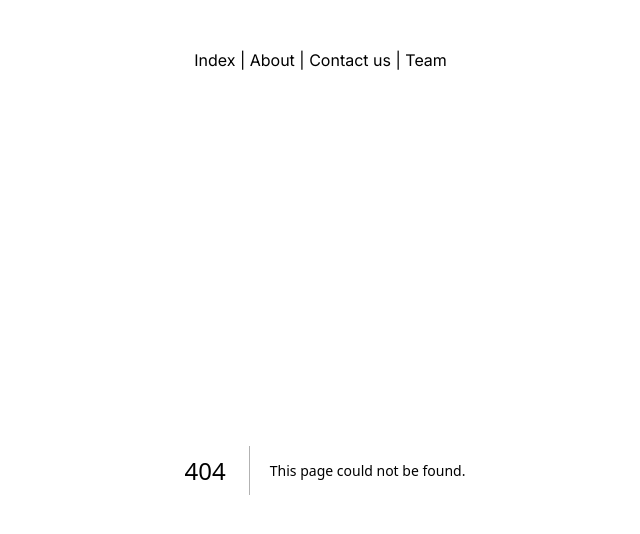
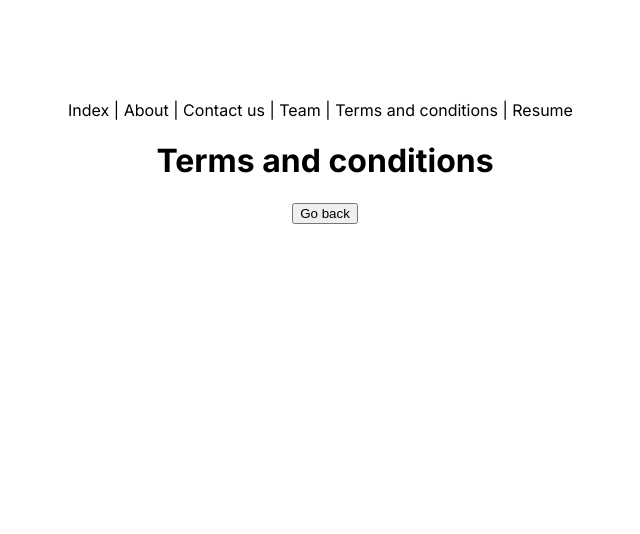
Before and after one commit to kasir-barati/my-nextjs-journey, a Next.js app: page /terms-and-conditions in a window 1280 px wide. Before the commit this address had no page. Shown: the top 534 px of the page, without its empty margins (315-955 px from the left). Built offline with nearby package versions, Linux system fonts and the light colour scheme.

Commit message:
chore: wip -- 'go back' btn for resume/termsAndConditions is buggy

```diff
--- a/app/layout.tsx
+++ b/app/layout.tsx
@@ -36,6 +36,16 @@ export default function RootLayout({
             name: 'Team',
             path: '/team',
         },
+        {
+            title: 'Terms and conditions page',
+            name: 'Terms and conditions',
+            path: '/terms-and-conditions',
+        },
+        {
+            title: 'Resume page',
+            name: 'Resume',
+            path: '/resume',
+        },
     ];
 
     return (
--- a/app/page.tsx
+++ b/app/page.tsx
@@ -29,6 +29,7 @@ export default function Home() {
             <h1>Hi</h1>
             <br />
             <Button onClick={handleClick}>Go back</Button>
+            &nbsp;
             <button onClick={onClickHandler}>Change theme</button>
         </main>
     );
--- /dev/null
+++ b/app/terms-and-conditions/page.tsx
@@ -0,0 +1,26 @@
+'use client';
+
+import { useRouter } from 'next/navigation';
+import { Button } from '../../libs/components/button/button.component';
+import { useTypedSelector } from '../../libs/store/store';
+
+export default function TermsAndConditions() {
+    const router = useRouter();
+    const userCameFromAnotherSite = useTypedSelector(
+        (state) => state.application.userCameFromAnotherSite,
+    );
+    function handleClick() {
+        if (userCameFromAnotherSite) {
+            router.push('/');
+            return;
+        }
+        router.back();
+    }
+
+    return (
+        <main>
+            <h1>Terms and conditions</h1>
+            <Button onClick={handleClick}>Go back</Button>
+        </main>
+    );
+}
--- a/libs/components/application/application.state.ts
+++ b/libs/components/application/application.state.ts
@@ -2,11 +2,25 @@ import { createSlice } from '@reduxjs/toolkit';
 
 export interface ApplicationState {
     darkMode: boolean;
+    userCameFromAnotherSite: boolean;
 }
 
-const applicationSlice = createSlice({
+const applicationSlice = createSlice<
+    ApplicationState,
+    {
+        darkMode(state: ApplicationState): void;
+        lightMode(state: ApplicationState): void;
+        userWasInWebsite(state: ApplicationState): void;
+        userLeftOurWebsite(state: ApplicationState): void;
+    },
+    'application',
+    any
+>({
     name: 'application',
-    initialState: { darkMode: false } as ApplicationState,
+    initialState: {
+        darkMode: false,
+        userCameFromAnotherSite: false,
+    },
     reducers: {
         darkMode(state) {
             state.darkMode = true;
@@ -14,8 +28,19 @@ const applicationSlice = createSlice({
         lightMode(state) {
             state.darkMode = false;
         },
+        userWasInWebsite(state) {
+            state.userCameFromAnotherSite = true;
+        },
+        userLeftOurWebsite(state) {
+            state.userCameFromAnotherSite = false;
+        },
     },
 });
 
-export const { darkMode, lightMode } = applicationSlice.actions;
+export const {
+    darkMode,
+    lightMode,
+    userWasInWebsite,
+    userLeftOurWebsite,
+} = applicationSlice.actions;
 export const applicationReducer = applicationSlice.reducer;
--- a/libs/components/application/application.tsx
+++ b/libs/components/application/application.tsx
@@ -4,6 +4,7 @@ import { PropsWithChildren } from 'react';
 import { Provider } from 'react-redux';
 import { store } from '../../store/store';
 import { Navbar, NavbarProps } from '../navbar/navbar.component';
+import { UserCameFromAnotherSiteSetter } from '../user-came-from-another-site-setter/user-came-from-another-site-setter.component';
 
 interface ApplicationProps {
     navbarItems: NavbarProps['navbars'];
@@ -16,8 +17,10 @@ export function Application({
 }: Readonly<PropsWithChildren<ApplicationProps>>) {
     return (
         <Provider store={store}>
-            <Navbar navbars={navbarItems} />
-            {children}
+            <UserCameFromAnotherSiteSetter>
+                <Navbar navbars={navbarItems} />
+                {children}
+            </UserCameFromAnotherSiteSetter>
         </Provider>
     );
 }
--- /dev/null
+++ b/libs/components/user-came-from-another-site-setter/user-came-from-another-site-setter.component.tsx
@@ -0,0 +1,29 @@
+'use client';
+
+import { PropsWithChildren, useEffect } from 'react';
+import { useAppDispatch, useTypedSelector } from '../../store/store';
+import {
+    userLeftOurWebsite,
+    userWasInWebsite,
+} from '../application/application.state';
+
+export function UserCameFromAnotherSiteSetter({
+    children,
+}: Readonly<PropsWithChildren>) {
+    const userCameFromAnotherSite = useTypedSelector(
+        (state) => state.application.userCameFromAnotherSite,
+    );
+    const dispatch = useAppDispatch();
+
+    useEffect(() => {
+        if (document.referrer) {
+            dispatch(userWasInWebsite());
+        }
+
+        return () => {
+            dispatch(userLeftOurWebsite());
+        };
+    }, [userCameFromAnotherSite]);
+
+    return <>{children}</>;
+}
--- a/libs/store/store.ts
+++ b/libs/store/store.ts
@@ -7,12 +7,15 @@ import {
     useDispatch,
     useSelector,
 } from 'react-redux';
-import { applicationReducer } from '../components/application/application.state';
+import {
+    ApplicationState,
+    applicationReducer,
+} from '../components/application/application.state';
 
 export function createStore(
     preloadedState?: ConfigureStoreOptions['preloadedState'],
 ) {
-    return configureStore({
+    return configureStore<{ application: ApplicationState }>({
         reducer: {
             // [backendApi.reducerPath]: backendApi.reducer,
             application: applicationReducer,
```
Also changed, not shown: app/resume/page.tsx (added, +26 -0 lines), 1 other file (tests, documents, lock files or other folders).
